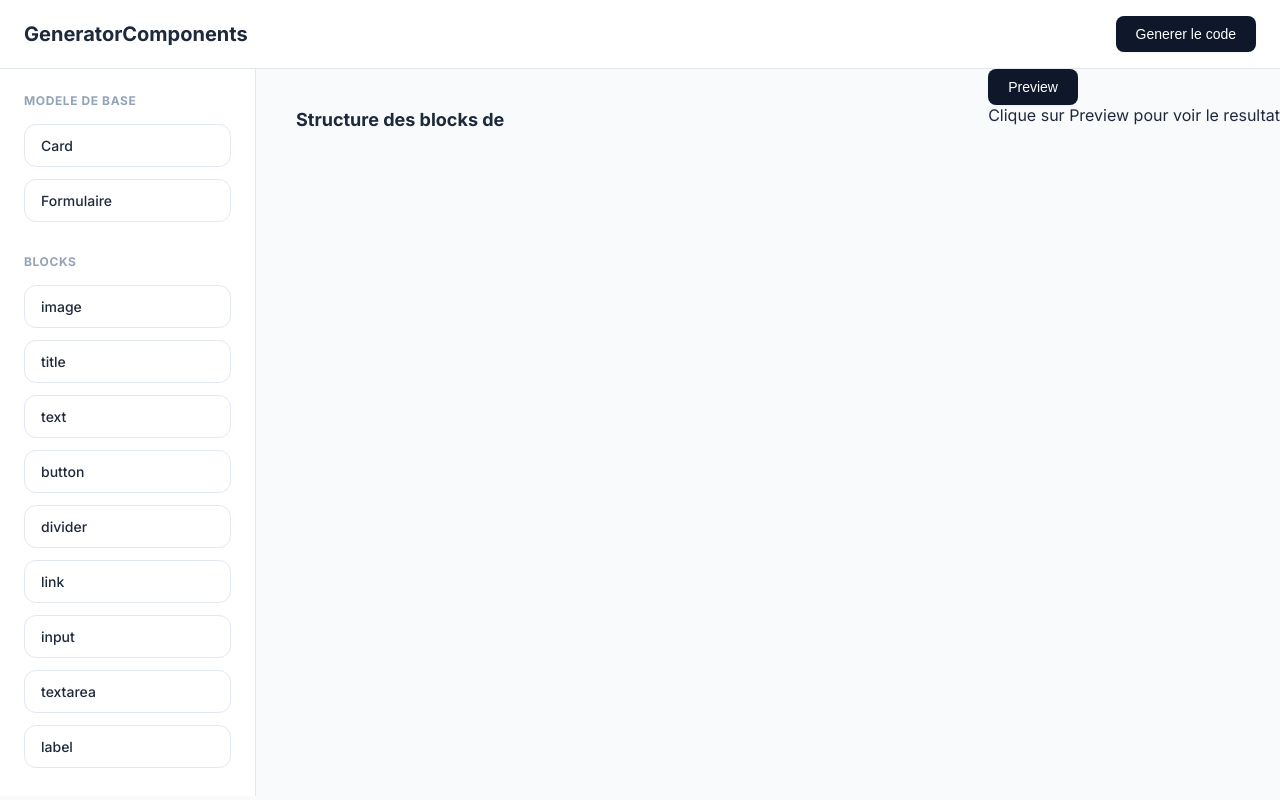
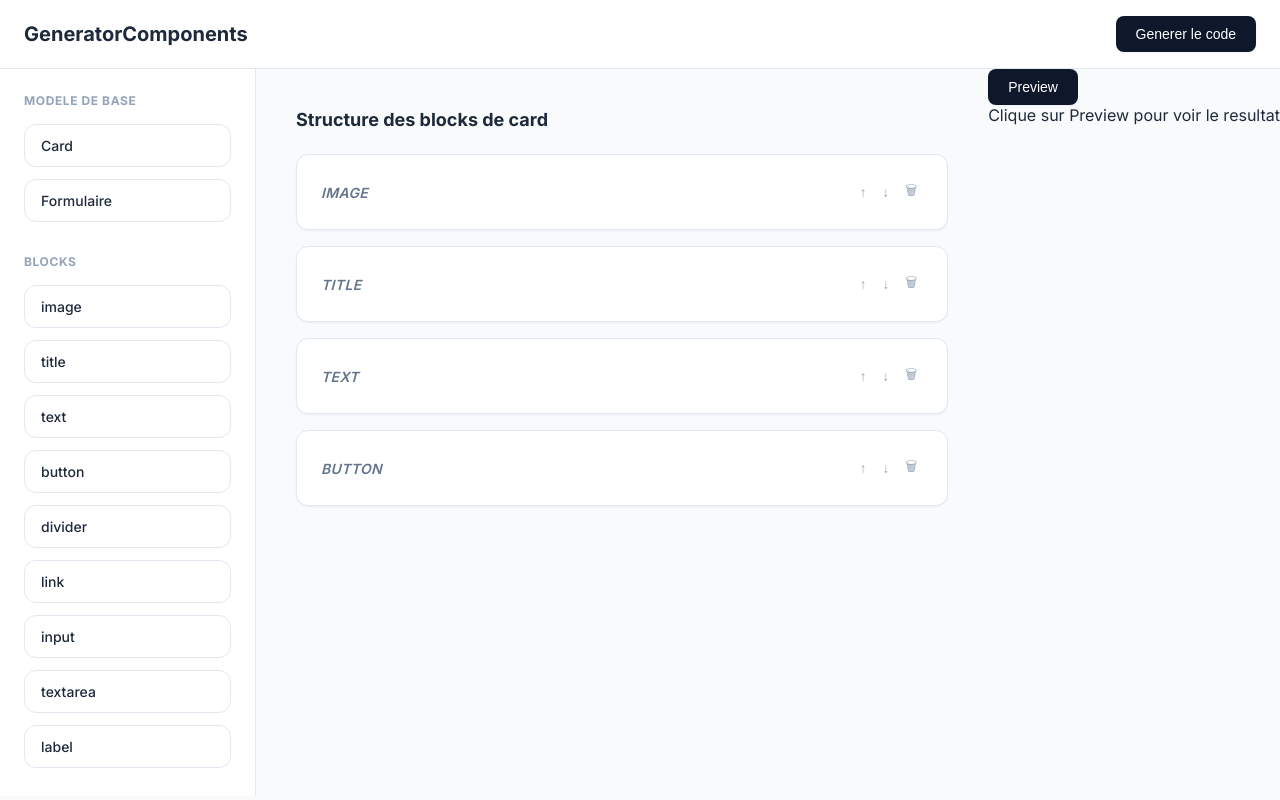
Before and after one commit to Tatiana-Juin/generatorComponents, a React (Vite) app: page / in a window 1280 px wide. Built offline with nearby package versions, Linux system fonts and the light colour scheme.

Commit message:
maintenant quand tu arrive sur le site par defaut ca selectionne card

```diff
--- a/src/hooks/useComponentBuilder.js
+++ b/src/hooks/useComponentBuilder.js
@@ -2,7 +2,7 @@ import { useState, useEffect } from "react";
 import { DEFAULT_BLOCKS } from "../data/components";
 export function useComponentBuilder() {
      // recuperer id de l'element, components
-     const [selectedIdComponent, setSelectedIdComponent] = useState("");
+     const [selectedIdComponent, setSelectedIdComponent] = useState("card");
 
       // Pour ajouter un block
       const [block,setBlock] = useState([]);
--- a/src/index.css
+++ b/src/index.css
@@ -53,8 +53,6 @@ body {
   max-width: 42rem;
 }
 
-
-
 /* --- BOUTONS --- */
 .btn-code {
   gap: 0.5rem;
@@ -79,8 +77,6 @@ main {
   height: calc(100vh - 73px);
 }
 
-
-
 /* Bouton d'activation "Preview" */
 .blockDefault button:not(.btn-icon):not(.preview-button) {
   background: var(--bg-surf);
@@ -100,8 +96,6 @@ main {
   background: var(--bg-body);
   border-color: var(--txt-lt);
 }
-
-
 
 /* --- ========================================== --- */
 /* ---             ADAPTATION MOBILE & TABLETTE   --- */
```
